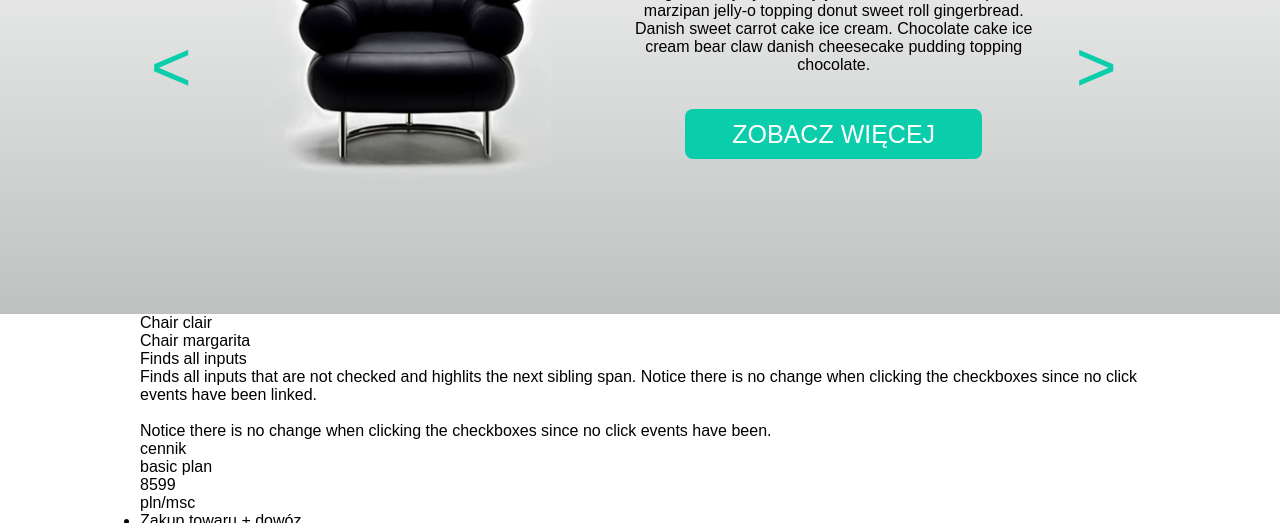
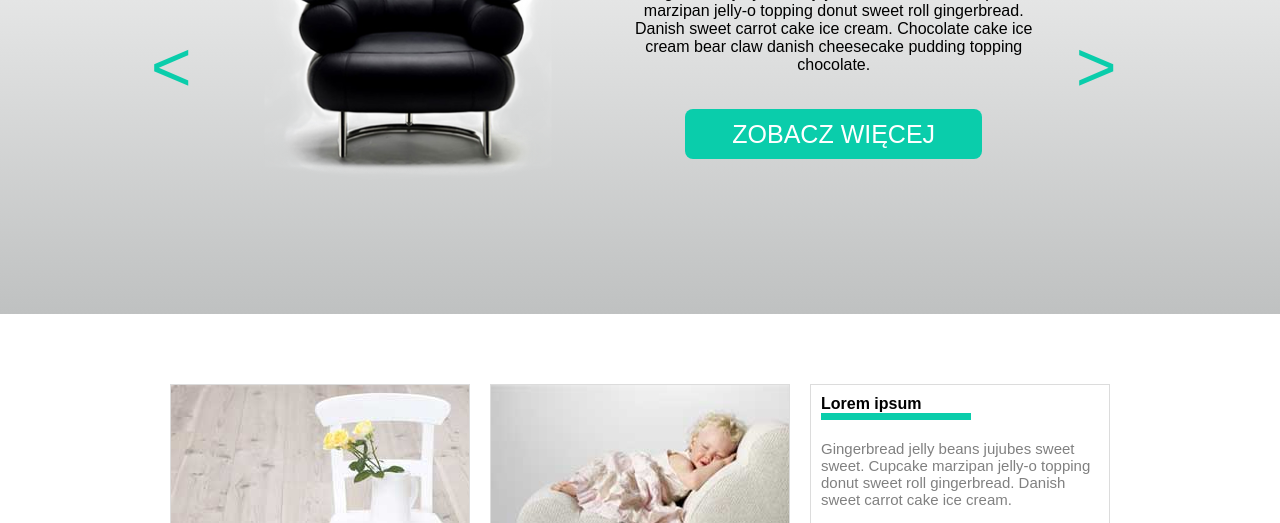
Before and after one commit to podsi08/Sit-On-Chair, a website: page index.html in a window 1280 px wide. Shown: the part 263-786 px from the top of the page. Drawn offline with Linux system fonts and the light colour scheme.

Commit message:
photos section RWD

```diff
--- a/index.html
+++ b/index.html
@@ -67,23 +67,23 @@
                 <div class="photos__description">
                     Chair <span>clair</span>
                 </div>
-            </div><!--
-            --><div class="photos__box">
+            </div>
+            <div class="photos__box">
                 <div class="photos__description">
                     Chair <span>margarita</span>
                 </div>
-            </div><!--
-            --><div class="photos__box2">
+            </div>
+            <div class="photos__box2">
                 <div class="photos__description">
-                    Finds all inputs
+                    Lorem ipsum
                 </div>
                 <p>
-                    Finds all inputs that are not checked and highlits the next sibling span. Notice there is no
-                    change when clicking the checkboxes since no click events have been linked.
+                    Gingerbread jelly beans jujubes sweet sweet. Cupcake marzipan jelly-o topping donut sweet roll
+                    gingerbread. Danish sweet carrot cake ice cream.
                 </p>
                 <br />
                 <p>
-                    Notice there is no change when clicking the checkboxes since no click events have been.
+                    Chocolate cake ice cream bear claw danish cheesecake pudding topping chocolate.
                 </p>
             </div>
         </div>
--- a/sass/main.scss
+++ b/sass/main.scss
@@ -1,5 +1,6 @@
 @import "modules/header";
 @import "modules/about_section";
+@import "modules/photos_section";
 @import "partials/fonts";
 @import "partials/colors";
 
@@ -8,9 +9,12 @@
 	padding: 0;
 	box-sizing: border-box;
 	font-family: Raleway, sans-serif;
+	body {
+		min-width: 250px;
 		.container {
 			max-width: 1000px;
 			margin: 0 auto;
+
 		}
 		.clearfix::after {
 			display: block;
@@ -19,6 +23,16 @@
 		}
 	}
 
+}
+
 .coloured {
 	color: $main_color;
 }
+
+.photos__description::after {
+	content: attr(div);
+	width: 150px;
+	height: 7px;
+	display: block;
+	background-color: #0acdab;
+}
--- a/sass/modules/_about_section.scss
+++ b/sass/modules/_about_section.scss
@@ -66,7 +66,6 @@
 					background-color: #0acdab;
 					border-radius: 8px;
 					width: 50%;
-					min-width: 200px;
 					margin: 20px auto;
 					a {
 						text-decoration: none;
--- a/sass/modules/_header.scss
+++ b/sass/modules/_header.scss
@@ -92,7 +92,6 @@ header {
 						}
 					}
 					.drop_down_menu {
-						position: absolute;
 						opacity: 1;
 					}
 				}
--- /dev/null
+++ b/sass/modules/_photos_section.scss
@@ -0,0 +1,50 @@
+.photos {
+	width: 100%;
+	height: auto;
+	padding-top: 50px;
+	padding-bottom: 50px;
+	.container {
+		display: flex;
+		flex-wrap: wrap;
+		justify-content: center;
+		&>div {
+			width: 300px;
+		}
+		.photos__box {
+			height: 225px;
+			margin: 20px 10px;
+			background: no-repeat;
+			border: 1px gainsboro solid;
+			vertical-align: top;
+			.photos__description {
+				background-color: rgba(238, 238, 238, 0.4);
+				margin-top: 150px;
+				padding: 10px 0 10px 10px;
+				span {
+					text-transform: uppercase;
+				}
+			}
+			&:first-child {
+				background-image: url("../images/box1_img.jpg");
+			}
+			&:nth-child(2){
+				background-image: url("../images/box2_img.jpg");
+			}
+		}
+		.photos__box2 {
+			height: 250px;
+			margin: 20px 10px;
+			vertical-align: top;
+			border: 1px gainsboro solid;
+			.photos__description {
+				padding: 10px 0 20px 10px;
+				font-weight: bolder;
+			}
+		}
+	}
+	p {
+		font-size: 15px;
+		color: gray;
+		padding: 0 10px;
+	}
+}
```
Also changed, not shown: css/main.css. Lines whose indentation alone changed are shown as unchanged.
